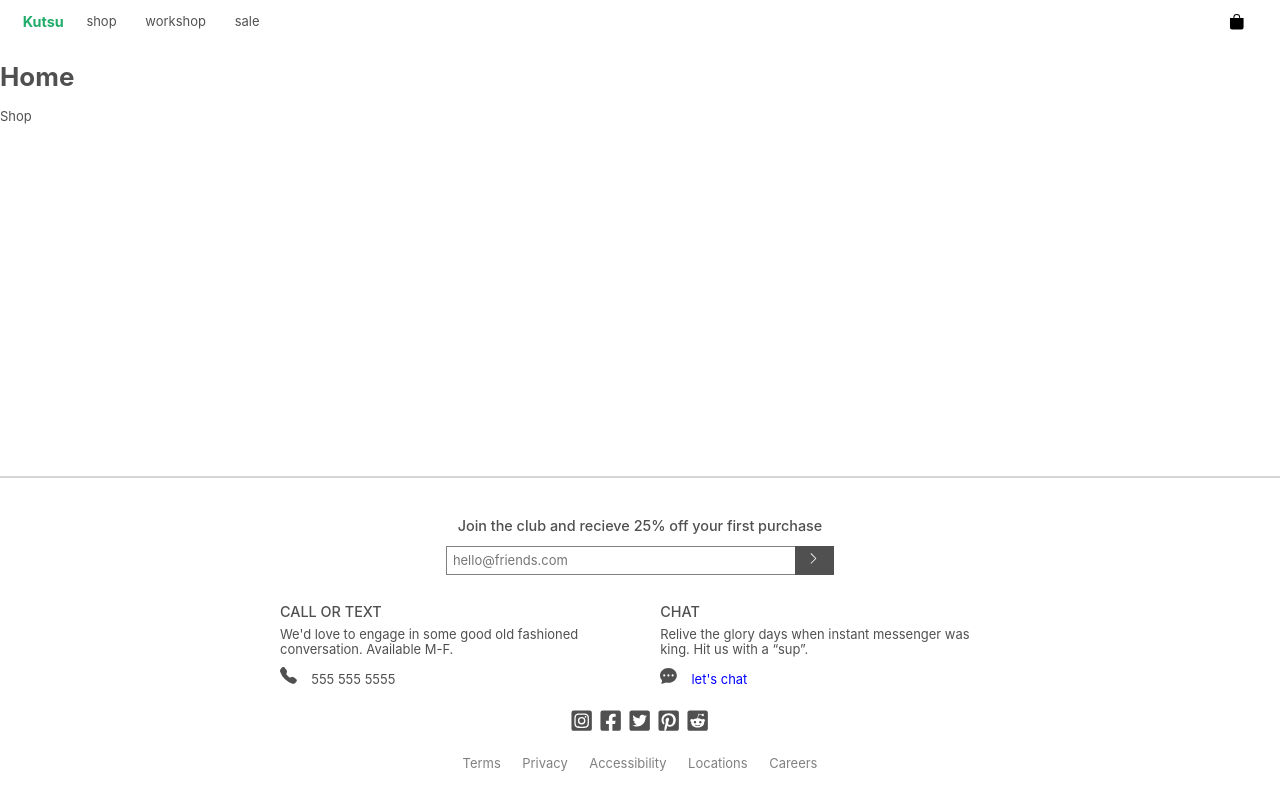
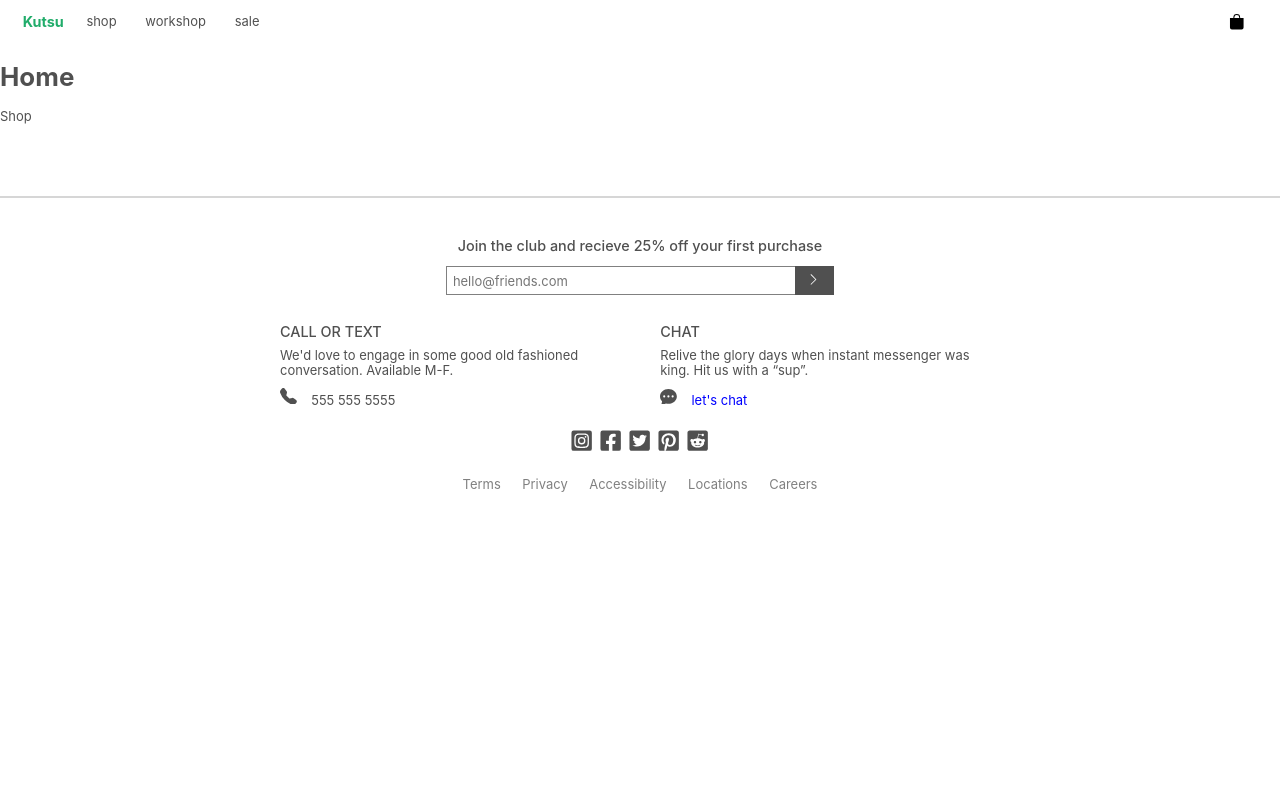
Before and after one commit to vanquiche/kutsu-eCommerce, a React (Create React App) app: page / in a window 1280 px wide. Built offline with nearby package versions, Linux system fonts and the light colour scheme.

Commit message:
remove console log check

```diff
--- a/src/components/Footer/Footer.css
+++ b/src/components/Footer/Footer.css
@@ -11,8 +11,9 @@ section p {
 
 .container {
   /* background-color: white; */
-  position: absolute;
-  bottom: 0;
+  /* position: absolute;
+  bottom: 0; */
+  margin-top: 5rem;
   width: 100%;
   border-top: .2rem solid rgb(214, 214, 214);
   /* outline: 1px solid red; */
--- a/src/components/Footer/Footer.tsx
+++ b/src/components/Footer/Footer.tsx
@@ -16,7 +16,7 @@ const legalLinks = [
 ]
 
 const Footer = () => {
-  console.log('render footer')
+  // console.log('render footer')
   return (
     <footer className='container'>
       <div className='grid-container'>
```
